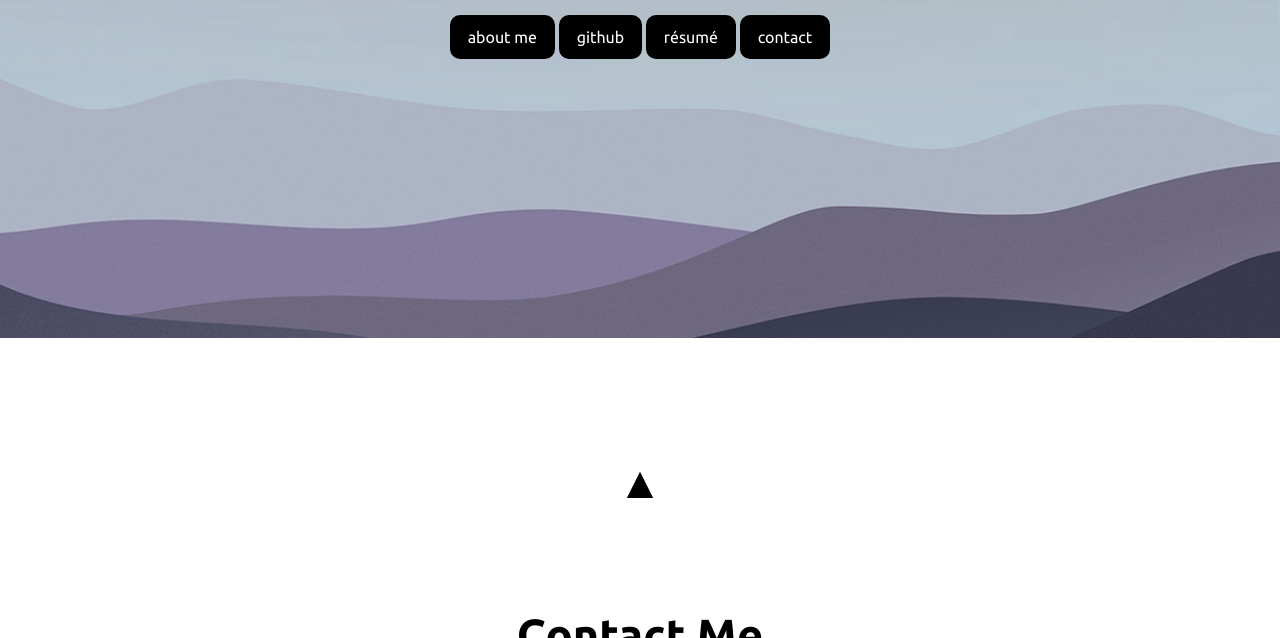
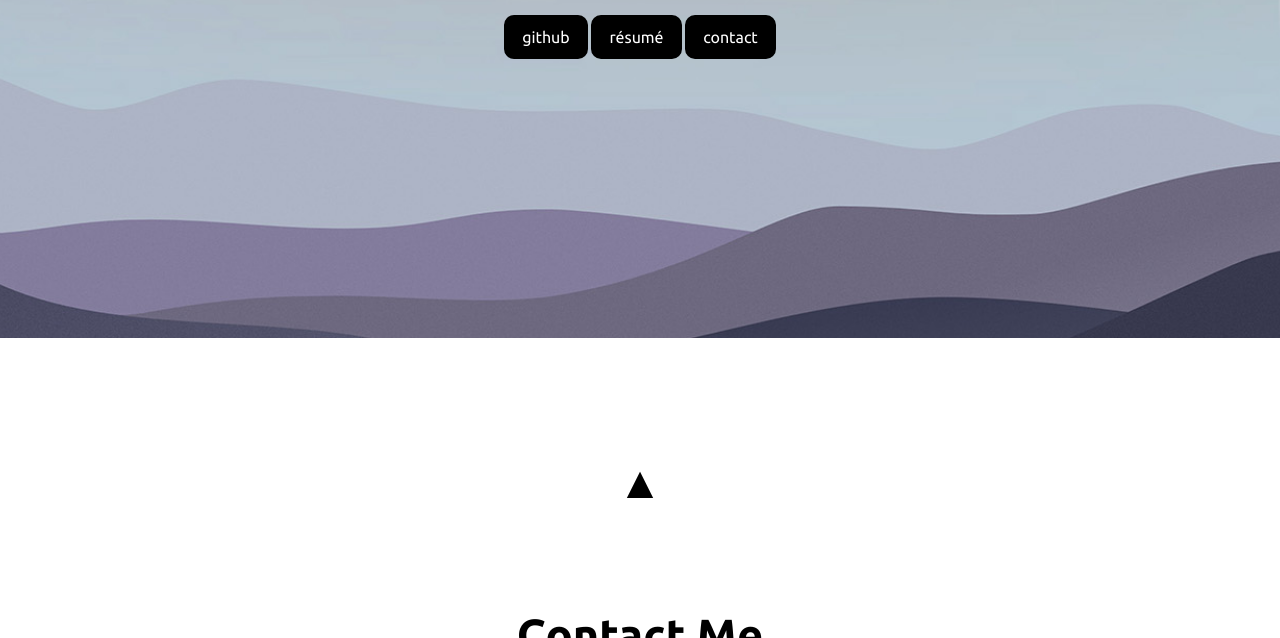
Before and after one commit to harshils1/harshils1.github.io, a plain HTML site: page index.html in a window 1280 px wide. Shown: the part 462-1100 px from the top of the page. Drawn offline with nearby package versions, Linux system fonts and the light colour scheme.

Commit message:
Update index.html

```diff
--- a/index.html
+++ b/index.html
@@ -21,7 +21,7 @@
                 <div class="text-1">Hey! My name is</div>
                 <div class="text-2">Harshil Shah</div>
                 <div class="text-3">I am a <span class="typing"></span></div>
-                    <a href="#aboutme">about me</a>
+                   <!--- <a href="#aboutme">about me</a> -->
                     <a href="https://github.com/harshils1" target="_blank">github</a>
                     <a href="#">résumé</a>
                     <a href="#contact">contact</a>
@@ -30,7 +30,47 @@
       </div>
     </section>
 
+  <!--  <section class="about" id="aboutme">
+        <div class="max-width">
+            <div class="row">
+                <div class="about-content">
+                    <div class="up">
+                        <a href="#home">▲</a>
+                    </div>
+                    <div class="card">
+                        <div class="img1"></div>
+                        <div class="text1">
+                            <h2>Royal Canadian Air Cadets</h2>
+                            <p>2015-2021</p>
+                            <br>
+                            <p>Work in Progress</p>
+                        </div>
+                    </div>
 
+                    <div class="card card2">
+                        <div class="img2"></div>
+                        <div class="text2">
+                            <h2>Activity 2</h2>
+                            <p>Work in Progress</p>
+                        </div>
+                    </div>
+
+                    <div class="card card3">
+                        <div class="img3"></div>
+                        <div class="text3">
+                            <h2>Activity 3</h2>
+                            <p>Work in Progress</p>
+                        </div>
+                    </div>
+
+                    <div class="down">
+                        <a href="#contact">▼</a>
+                    </div>
+                </div>
+            </div>
+        </div>
+      </section>
+    -->
       <section class="contact" id="contact">
         <div class="max-width">
             <div class="row">
```
